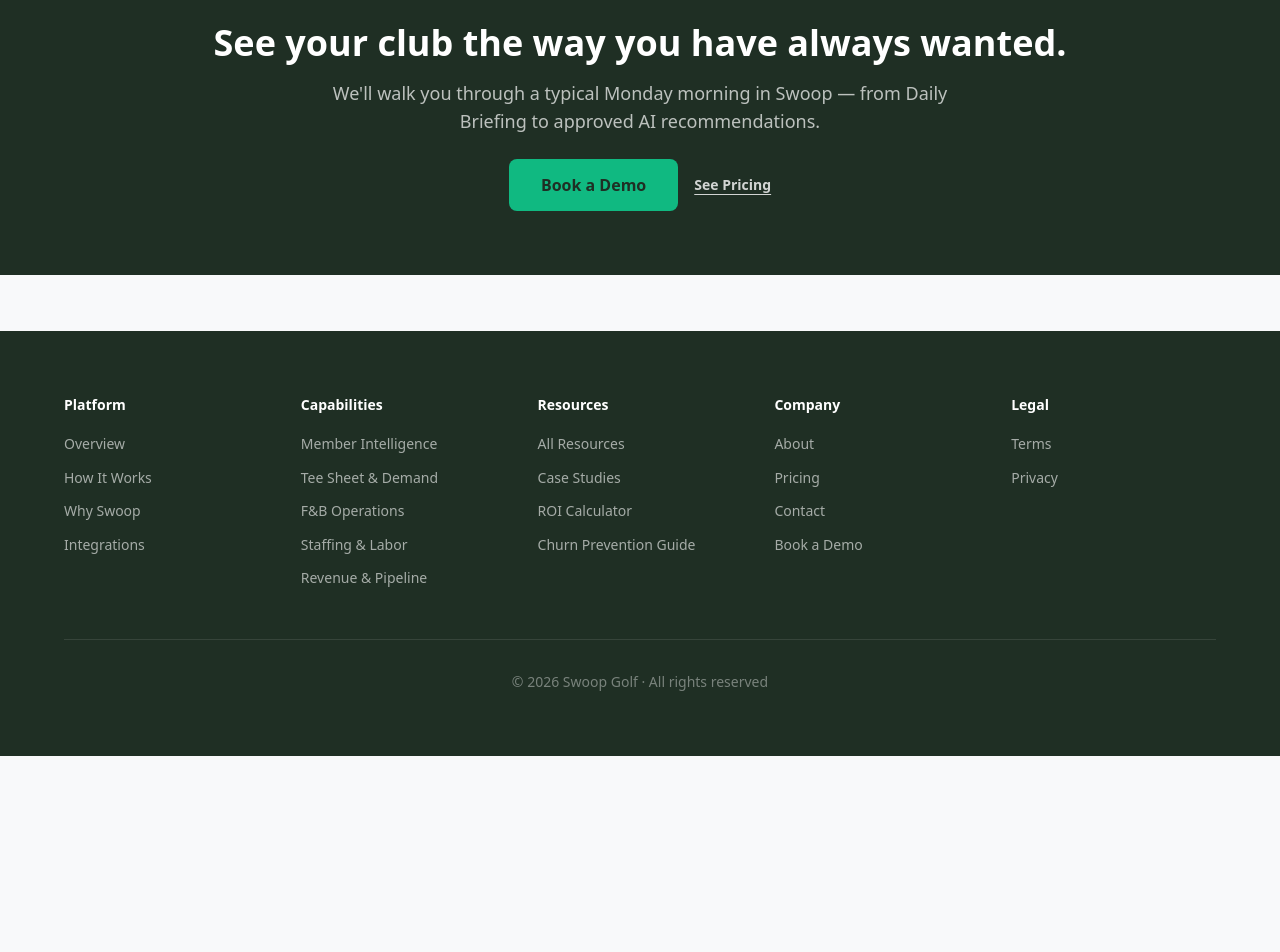
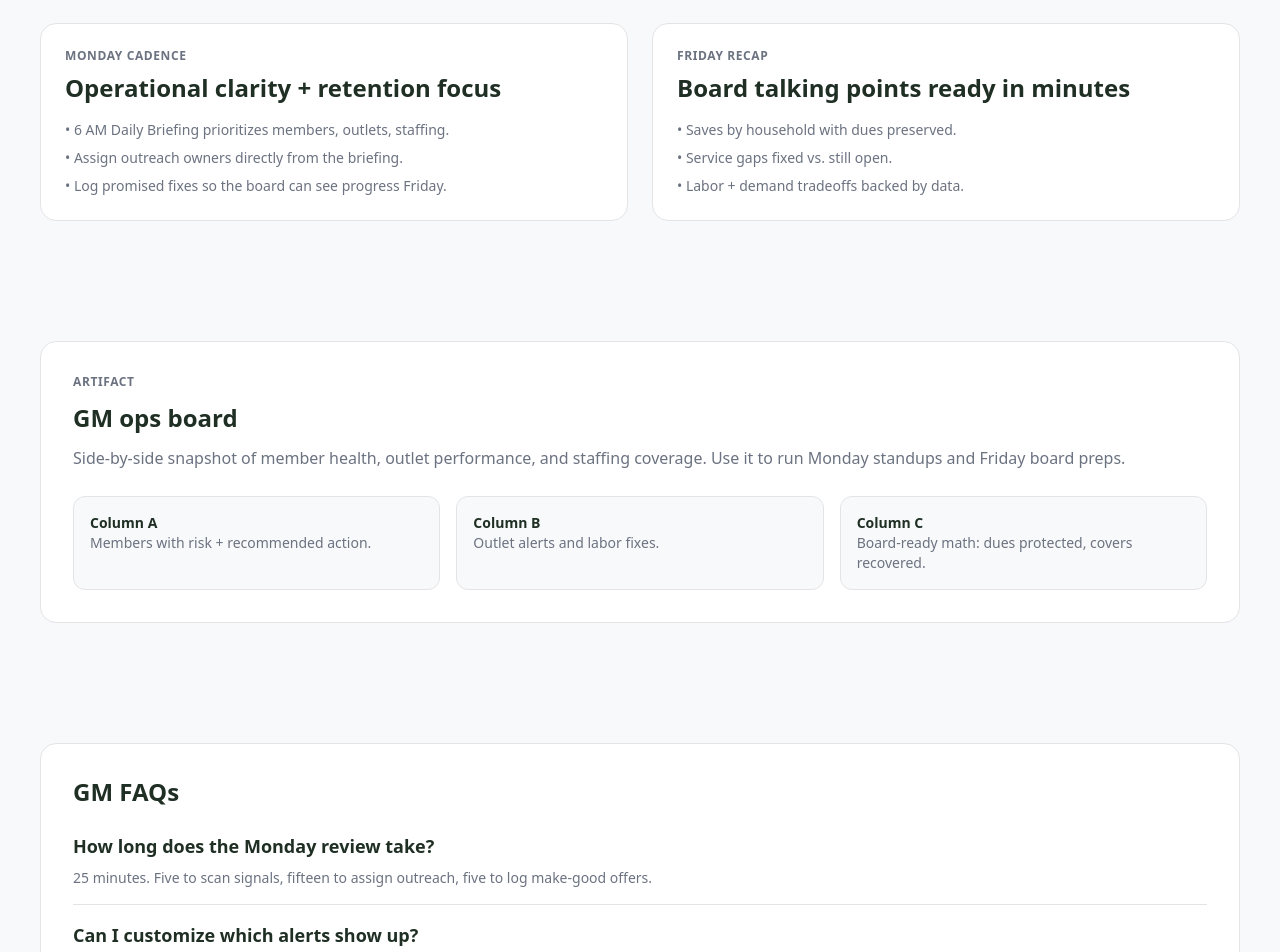
Before and after one commit to ty-hayes-82/swoop-member-intelligence-website, a Next.js app: page /for/general-managers in a window 1280 px wide. Shown: the part 2400-3352 px from the top of the page. Before the commit the page ends 3156 px from the top, so only its background shows below. Built offline with nearby package versions, Linux system fonts and the light colour scheme.

Commit message:
feat: add cadence depth to gm audience page

```diff
--- a/app/for/general-managers/page.jsx
+++ b/app/for/general-managers/page.jsx
@@ -21,6 +21,13 @@ const gmTools = [
   { tool: 'F&B Operations', desc: 'Real-time outlet performance. Prep signals based on tee times + weather. Post-round conversion tracking so you know which golfers skip the Grill Room.' },
   { tool: 'Staffing & Labor', desc: 'Coverage gap alerts 24-48 hours ahead. Labor cost per revenue dollar. Shift recommendations that protect service level without blowing budget.' },
   { tool: 'Agent Command', desc: 'Six AI agents monitoring 24/7. They surface issues, recommend actions, show impact estimates. You approve or dismiss — never hunt for problems.' },
+]
+
+const gmFaqs = [
+  { q: 'How long does the Monday review take?', a: '25 minutes. Five to scan signals, fifteen to assign outreach, five to log make-good offers.' },
+  { q: 'Can I customize which alerts show up?', a: 'Yes. Tag members, outlets, or KPIs you care about most. The Daily Briefing reorders itself around your priorities.' },
+  { q: 'Does Swoop replace my team?', a: 'No. It removes swivel-chair monitoring so your pros and managers focus on the conversations that matter.' },
+  { q: 'When will I see retention impact?', a: 'Most clubs see their first save within two weeks because Member Intelligence exposes the silent churners immediately.' },
 ]
 
 export default function GeneralManagersPage() {
@@ -109,9 +116,68 @@ export default function GeneralManagersPage() {
         </div>
       </section>
 
+      <section className="px-6 py-16">
+        <div className="max-w-container mx-auto grid gap-6 lg:grid-cols-2">
+          <article className="rounded-2xl border border-swoop-border bg-white p-6">
+            <p className="text-xs font-semibold uppercase tracking-wider text-swoop-muted">Monday cadence</p>
+            <h3 className="mt-2 text-2xl font-bold">Operational clarity + retention focus</h3>
+            <ul className="mt-4 space-y-2 text-sm text-swoop-muted">
+              <li>• 6 AM Daily Briefing prioritizes members, outlets, staffing.</li>
+              <li>• Assign outreach owners directly from the briefing.</li>
+              <li>• Log promised fixes so the board can see progress Friday.</li>
+            </ul>
+          </article>
+          <article className="rounded-2xl border border-swoop-border bg-white p-6">
+            <p className="text-xs font-semibold uppercase tracking-wider text-swoop-muted">Friday recap</p>
+            <h3 className="mt-2 text-2xl font-bold">Board talking points ready in minutes</h3>
+            <ul className="mt-4 space-y-2 text-sm text-swoop-muted">
+              <li>• Saves by household with dues preserved.</li>
+              <li>• Service gaps fixed vs. still open.</li>
+              <li>• Labor + demand tradeoffs backed by data.</li>
+            </ul>
+          </article>
+        </div>
+      </section>
+
+      <section className="px-6">
+        <div className="max-w-container mx-auto rounded-2xl border border-swoop-border bg-white p-8">
+          <p className="text-xs font-semibold uppercase tracking-wider text-swoop-muted">Artifact</p>
+          <h3 className="mt-3 text-2xl font-bold">GM ops board</h3>
+          <p className="mt-3 text-swoop-muted">Side-by-side snapshot of member health, outlet performance, and staffing coverage. Use it to run Monday standups and Friday board preps.</p>
+          <div className="mt-6 grid gap-4 md:grid-cols-3">
+            <div className="rounded-xl border border-swoop-border bg-swoop-bg p-4">
+              <p className="text-sm font-semibold">Column A</p>
+              <p className="text-sm text-swoop-muted">Members with risk + recommended action.</p>
+            </div>
+            <div className="rounded-xl border border-swoop-border bg-swoop-bg p-4">
+              <p className="text-sm font-semibold">Column B</p>
+              <p className="text-sm text-swoop-muted">Outlet alerts and labor fixes.</p>
+            </div>
+            <div className="rounded-xl border border-swoop-border bg-swoop-bg p-4">
+              <p className="text-sm font-semibold">Column C</p>
+              <p className="text-sm text-swoop-muted">Board-ready math: dues protected, covers recovered.</p>
+            </div>
+          </div>
+        </div>
+      </section>
+
+      <section className="px-6 py-16">
+        <div className="max-w-container mx-auto rounded-2xl border border-swoop-border bg-white p-8">
+          <h2 className="text-2xl font-bold">GM FAQs</h2>
+          <div className="mt-6 space-y-4">
+            {gmFaqs.map((faq) => (
+              <article key={faq.q} className="border-b border-swoop-border pb-4 last:border-0 last:pb-0">
+                <h3 className="text-lg font-semibold">{faq.q}</h3>
+                <p className="mt-2 text-sm text-swoop-muted">{faq.a}</p>
+              </article>
+            ))}
+          </div>
+        </div>
+      </section>
+
       <CTASection
-        headline="See your club the way you have always wanted."
-        subtext="We'll walk you through a typical Monday morning in Swoop — from Daily Briefing to approved AI recommendations."
+        headline="Book a Demo for the GM workflow"
+        subtext="We&apos;ll walk your team through a live Monday briefing, assign outreach, and export the Friday board recap together."
       />
     </div>
   )
```
